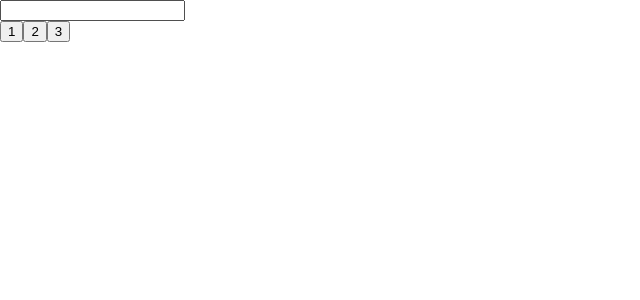
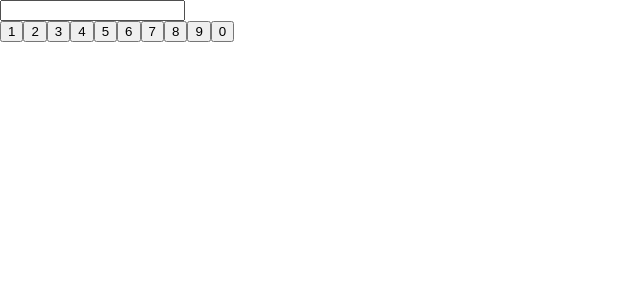
Before and after one commit to Shlaf/DoRag, a React (Create React App) app: page / in a window 1280 px wide. Shown: the top 300 px of the page, without its empty margins (0-640 px from the left). Built offline with nearby package versions, Linux system fonts and the light colour scheme.

Commit message:
added numbers

```diff
--- a/src/App.js
+++ b/src/App.js
@@ -24,7 +24,7 @@ class App extends Component {
           <input type="text" name="value" id="value" value={this.state.input}/>
         </form>
         <div>
-          {[1, 2, 3].map((int) => <Button key={int} onClick={this.handleInputClick}>{int}</Button>)}
+          {[1, 2, 3, 4, 5, 6, 7 ,8, 9, 0].map((int) => <Button key={int} onClick={this.handleInputClick}>{int}</Button>)}
         </div>
         </div>
       </main>
```
